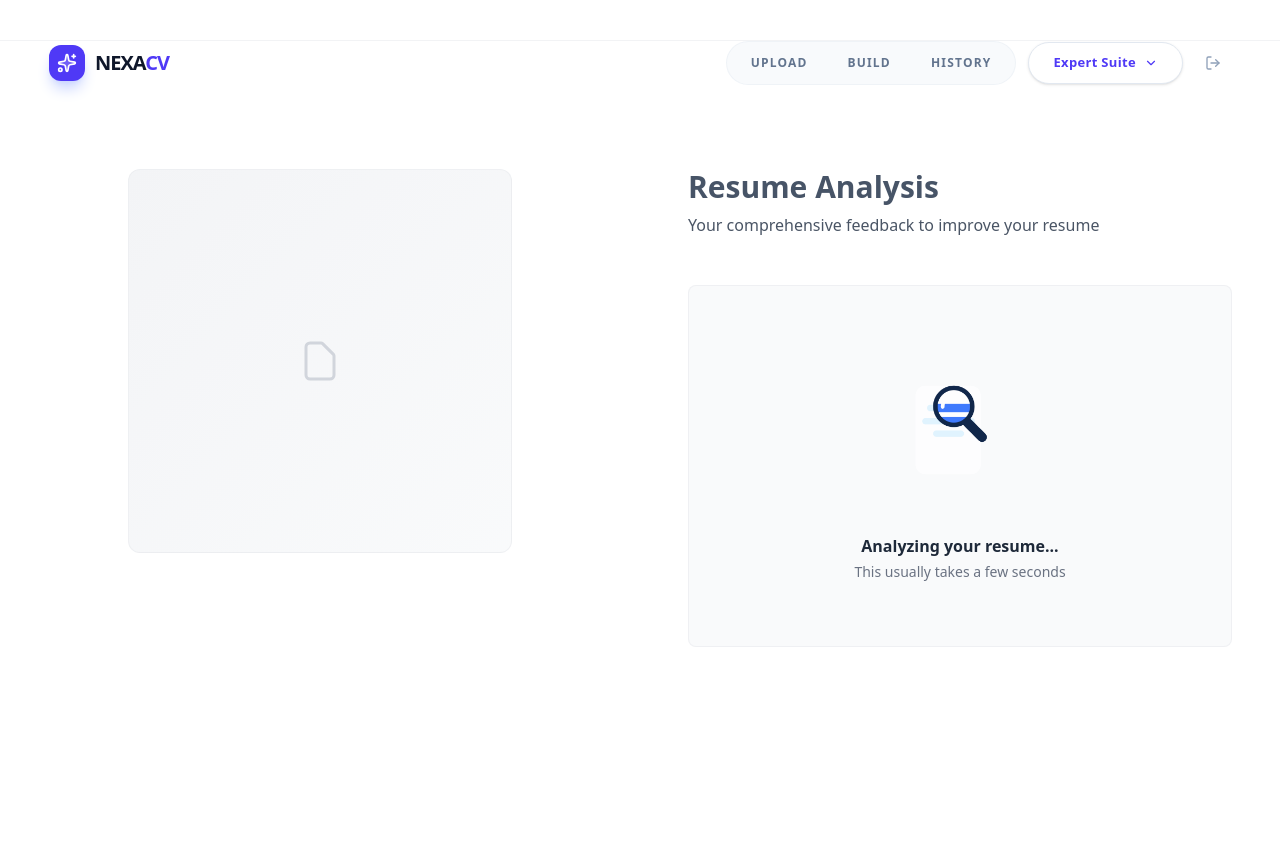
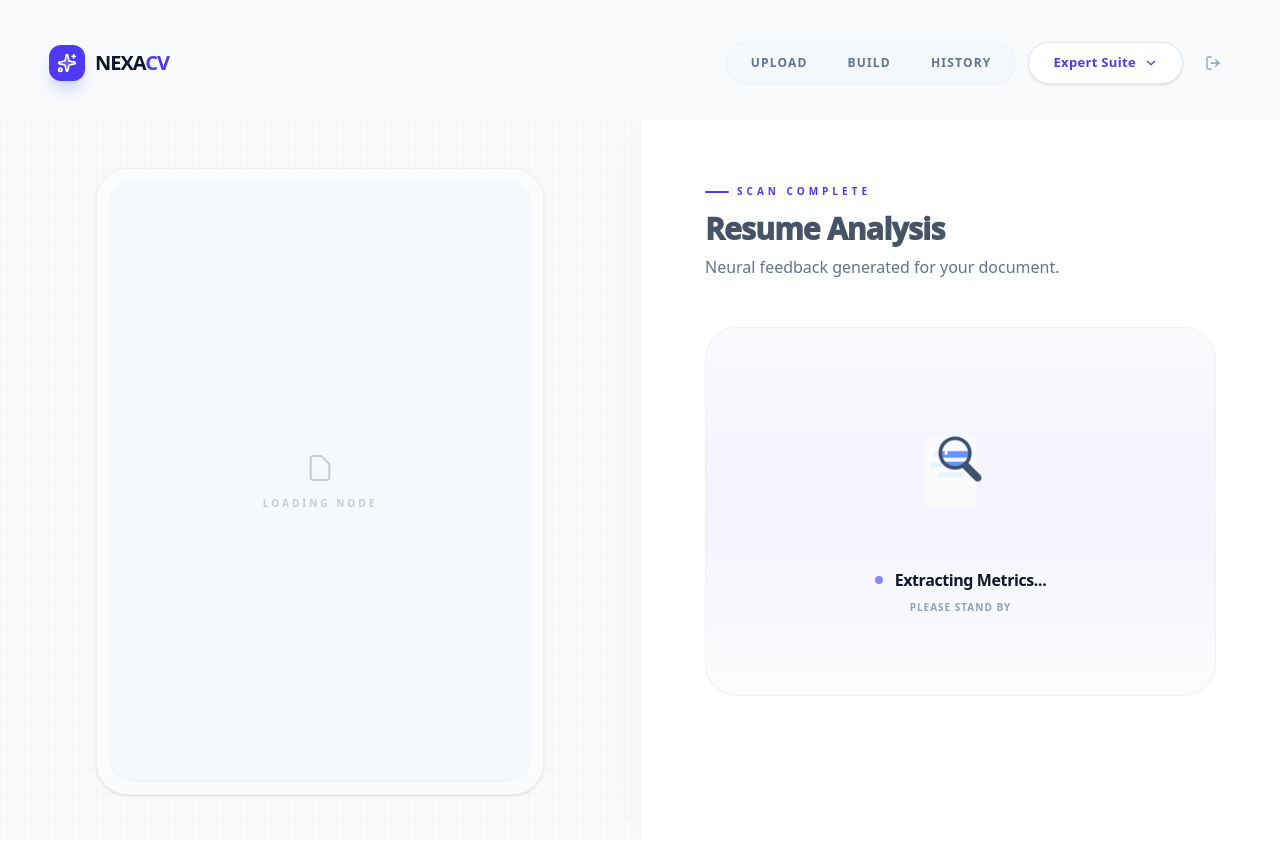
Before and after one commit to st-darwin/AI-resume-analyzer, a React (Vite) app: page /resume/1 in a window 1280 px wide. Built offline with nearby package versions, Linux system fonts and the light colour scheme; a web font is replaced by a local one.

Commit message:
Update resume.tsx

```diff
--- a/src/sections/resume.tsx
+++ b/src/sections/resume.tsx
@@ -12,10 +12,10 @@ const Resume = () => {
   const { isLoading, auth, fs, kv } = usePuterStore()
   const [imageUrl, setImageUrl] = useState<string | undefined>()
   const [resumeUrl, setResumeUrl] = useState<string | undefined>()
-  const [feedback, setFeedback] = useState<Feedback | null>(null)
+  const [feedback, setFeedback] = useState<Feedback | null>(null) // Typed as 'any' or your Feedback type
+  const [imageLoaded, setImageLoaded] = useState(false) // NEW: Image loading state
   const navigate = useNavigate()
 
-  // 1. Auth Guard: Don't let the component try to fetch data if not logged in
   useEffect(() => {
     if (!isLoading && !auth.isAuthenticated) {
       navigate(`/auth?next=/resume/${id}`)
@@ -23,7 +23,6 @@ const Resume = () => {
   }, [isLoading, auth.isAuthenticated, id, navigate])
 
   useEffect(() => {
-    // 2. Prevent execution if Puter isn't ready or ID is missing
     if (isLoading || !auth.isAuthenticated || !id) return;
 
     const loadResume = async () => {
@@ -31,12 +30,8 @@ const Resume = () => {
         const resumeDataString = await kv.get(`resume:${id}`);
         if (!resumeDataString) return;
 
-
-
-
         const data = JSON.parse(resumeDataString);
 
-        // 3. Robust File Reading: Ensure path is a file, not a directory
         if (data.resumePath && typeof data.resumePath === 'string') {
           const resumeBlob = await fs.read(data.resumePath);
           if (resumeBlob) {
@@ -45,7 +40,6 @@ const Resume = () => {
           }
         }
 
-        // 4. Image Reading with Safety Check
         if (data.imagePath && typeof data.imagePath === 'string') {
           const imageBlob = await fs.read(data.imagePath);
           if (imageBlob) {
@@ -62,132 +56,200 @@ const Resume = () => {
 
     loadResume();
 
-    // 5. Cleanup: Revoke URLs to prevent memory leaks
     return () => {
       if (resumeUrl) URL.revokeObjectURL(resumeUrl);
       if (imageUrl) URL.revokeObjectURL(imageUrl);
     }
-  }, [id, auth.isAuthenticated, isLoading , imageUrl , resumeUrl , fs , kv]);
+  }, [id, auth.isAuthenticated, isLoading, imageUrl, resumeUrl, fs, kv]);
 
   return (
-    <main className='bg-white min-h-screen'>
-      <div className='sticky top-0 z-50 bg-white border-b border-gray-200/50'>
+    <main className='bg-slate-50 min-h-screen selection:bg-indigo-500/30 selection:text-indigo-900'>
+      <div className='sticky top-0 z-50'>
         <Navbar />
       </div>
 
-      <div className='flex flex-row w-full max-lg:flex-col min-h-screen pt-20'>
-        {/* Left Side: Resume Preview - Sticky */}
-        <section className="hidden lg:flex w-1/2 p-8 items-start justify-center pt-12 sticky top-20 h-fit">
+      <div className='flex flex-col lg:flex-row w-full min-h-screen pt-24 lg:pt-20'>
+
+        {/* LEFT SIDE: Technical Canvas & Preview */}
+        <section className="hidden lg:flex w-1/2 p-8 items-start justify-center pt-12 sticky top-20 h-[calc(100vh-5rem)] bg-[linear-gradient(to_right,#8080800a_1px,transparent_1px),linear-gradient(to_bottom,#8080800a_1px,transparent_1px)] bg-[size:24px_24px]">
           {imageUrl && resumeUrl ? (
-            <a href={resumeUrl} target='_blank' rel="noreferrer" className='w-full max-w-sm'>
-              <div className='relative group rounded-xl overflow-hidden shadow-sm hover:shadow-2xl transition-shadow duration-500 border border-gray-200/50'>
-                <div className='relative bg-white'>
+            <a href={resumeUrl} target='_blank' rel="noreferrer" className='w-full max-w-md outline-none group'>
+              <div className='relative rounded-[2rem] p-3 bg-white/60 backdrop-blur-md border border-slate-200/50 shadow-[0_20px_40px_-15px_rgba(0,0,0,0.05)] group-hover:shadow-[0_30px_60px_-15px_rgba(79,70,229,0.15)] transition-all duration-700 ease-out'>
+
+                {/* Image Container */}
+                <div className='relative rounded-[1.5rem] overflow-hidden bg-white shadow-inner border border-slate-100 min-h-[400px] flex items-center justify-center'>
+
+                  {/* NEW: Smooth Image Loader */}
+                  {!imageLoaded && (
+                    <div className="absolute inset-0 flex flex-col items-center justify-center bg-slate-50 z-10">
+                      <div className="relative w-12 h-12 flex items-center justify-center mb-4">
+                        <div className="absolute inset-0 border-2 border-indigo-100 rounded-full animate-[spin_3s_linear_infinite]" />
+                        <div className="absolute w-8 h-8 border-t-2 border-indigo-500 rounded-full animate-spin" />
+                        <div className="w-2 h-2 bg-indigo-600 rounded-full animate-pulse" />
+                      </div>
+                      <span className="text-[10px] font-black uppercase tracking-[0.3em] text-slate-400">Rendering Canvas</span>
+                    </div>
+                  )}
+
                   <img
                     src={imageUrl}
                     alt="Resume Preview"
-                    className='w-full h-auto object-contain group-hover:scale-105 transition-transform duration-700'
-                    title='Click to view full PDF'
+                    onLoad={() => setImageLoaded(true)}
+                    className={`w-full h-auto object-contain transition-all duration-700 ease-out ${
+                      imageLoaded ? 'opacity-100 group-hover:scale-[1.02]' : 'opacity-0 scale-95'
+                    }`}
                   />
+
+                  {/* Glassmorphism Hover Overlay */}
+                  <div className='absolute inset-0 bg-slate-900/40 backdrop-blur-[2px] opacity-0 group-hover:opacity-100 transition-all duration-500 flex items-center justify-center z-20'>
+                    <div className='bg-white px-6 py-3 rounded-full flex items-center gap-3 shadow-2xl translate-y-4 group-hover:translate-y-0 transition-transform duration-500 ease-out'>
+                      <div className="w-2 h-2 rounded-full bg-indigo-500 animate-ping" />
+                      <span className='text-sm font-black tracking-widest uppercase text-slate-900'>Access PDF</span>
                     </div>
-                <div className='absolute inset-0 bg-black/0 group-hover:bg-black/20 transition-colors duration-300 flex items-center justify-center opacity-0 group-hover:opacity-100 transition-opacity duration-300'>
-                  <div className='bg-white/95 px-4 py-2 rounded-lg flex items-center gap-2'>
-                    <svg className='w-5 h-5 text-blue-600' fill='none' stroke='currentColor' viewBox='0 0 24 24'>
-                      <path strokeLinecap='round' strokeLinejoin='round' strokeWidth={2} d='M10 6H6a2 2 0 00-2 2v10a2 2 0 002 2h10a2 2 0 002-2v-4M14 4h6m0 0v6m0-6L10 14' />
-                    </svg>
-                    <span className='text-sm font-semibold text-gray-800'>View PDF</span>
                   </div>
                 </div>
               </div>
             </a>
           ) : (
-            <div className='w-full max-w-sm h-96 rounded-xl bg-gradient-to-br from-gray-100 to-gray-50 animate-pulse flex items-center justify-center border border-gray-200/50'>
-              <svg className='w-12 h-12 text-gray-300' fill='none' stroke='currentColor' viewBox='0 0 24 24'>
+            /* Futuristic Loading Skeleton */
+            <div className='w-full max-w-md aspect-[1/1.4] rounded-[2rem] bg-white/40 backdrop-blur-sm border border-slate-200/50 shadow-sm p-3 flex flex-col gap-4 relative overflow-hidden'>
+              <div className="absolute inset-0 bg-gradient-to-b from-transparent via-indigo-500/5 to-transparent -translate-y-full animate-[shimmer_2s_infinite]" />
+              <div className="w-full h-full rounded-[1.5rem] bg-slate-100/50 border border-slate-100 flex items-center justify-center">
+                 <div className="flex flex-col items-center gap-3 opacity-50">
+                    <svg className='w-8 h-8 text-slate-400 animate-pulse' fill='none' stroke='currentColor' viewBox='0 0 24 24'>
                       <path strokeLinecap='round' strokeLinejoin='round' strokeWidth={1.5} d='M7 21h10a2 2 0 002-2V9.414a1 1 0 00-.293-.707l-5.414-5.414A1 1 0 0012.586 3H7a2 2 0 00-2 2v14a2 2 0 002 2z' />
                     </svg>
+                    <span className="text-[10px] font-black uppercase tracking-[0.3em] text-slate-400">Loading Node</span>
+                 </div>
+              </div>
             </div>
           )}
         </section>
 
-        {/* Mobile Resume Preview */}
-        <section className="lg:hidden w-full p-6 py-8 bg-gray-50">
+        {/* Mobile Preview Area */}
+        <section className="lg:hidden w-full px-4 py-8 bg-[linear-gradient(to_right,#8080800a_1px,transparent_1px),linear-gradient(to_bottom,#8080800a_1px,transparent_1px)] bg-[size:24px_24px]">
           {imageUrl && resumeUrl ? (
-            <a href={resumeUrl} target='_blank' rel="noreferrer" className='w-full'>
-              <div className='relative group rounded-lg overflow-hidden shadow-sm border border-gray-200'>
+            <a href={resumeUrl} target='_blank' rel="noreferrer" className='block w-full max-w-sm mx-auto group'>
+              <div className='relative rounded-3xl p-2 bg-white/60 backdrop-blur-md border border-slate-200/50 shadow-lg'>
+                <div className='relative rounded-2xl overflow-hidden bg-white border border-slate-100 min-h-[300px] flex items-center justify-center'>
+
+                  {/* NEW: Mobile Image Loader */}
+                  {!imageLoaded && (
+                    <div className="absolute inset-0 flex items-center justify-center bg-slate-50 z-10">
+                       <div className="w-6 h-6 border-t-2 border-indigo-500 rounded-full animate-spin" />
+                    </div>
+                  )}
+
                   <img
                     src={imageUrl}
-                  alt="Resume Preview"
-                  className='w-full h-auto object-contain'
-                  title='Click to view full PDF'
+                    alt="Preview"
+                    onLoad={() => setImageLoaded(true)}
+                    className={`w-full h-auto object-contain transition-opacity duration-500 ${
+                      imageLoaded ? 'opacity-100' : 'opacity-0'
+                    }`}
                   />
+                </div>
               </div>
             </a>
           ) : (
-            <div className='w-full h-64 rounded-lg bg-gray-200 animate-pulse'></div>
+             <div className='w-full max-w-sm mx-auto aspect-[1/1.4] rounded-3xl bg-slate-200/50 animate-pulse' />
           )}
         </section>
 
-        {/* Right Side: Feedback Content */}
-        <section className='w-1/2 max-lg:w-full p-8 lg:p-12 bg-white'>
-          <div className='max-w-3xl'>
+        {/* RIGHT SIDE: Feedback Control Panel */}
+        <section className='w-full lg:w-1/2 p-6 lg:p-12 xl:p-16 bg-white border-l border-slate-200/50 shadow-[-20px_0_40px_-15px_rgba(0,0,0,0.02)] z-10'>
+          <div className='max-w-2xl mx-auto'>
+
             {/* Header */}
             <div className='mb-12'>
-              <h2 className='text-3xl lg:text-4xl font-bold text-gray-900 mb-2'>
+              <div className="flex items-center gap-2 mb-3">
+                <span className="h-[2px] w-6 bg-indigo-600 rounded-full" />
+                <span className="text-[10px] font-black uppercase tracking-[0.4em] text-indigo-600">Scan Complete</span>
+              </div>
+              <h2 className='text-3xl lg:text-4xl font-[1000] tracking-tight text-slate-900 mb-2'>
                 Resume Analysis
               </h2>
-              <p className='text-gray-600'>Your comprehensive feedback to improve your resume</p>
+              <p className='text-slate-500 font-medium'>Neural feedback generated for your document.</p>
             </div>
 
             {feedback ? (
-              <div className='flex flex-col gap-6 animate-in fade-in slide-in-from-bottom-4 duration-700'>
+              <div className='flex flex-col gap-8 animate-in fade-in slide-in-from-bottom-8 duration-700'>
+
                 {/* Summary Section */}
-                <div className='  group rounded-lg border border-gray-200/50 p-8 hover:border-blue-300/50 hover:shadow-md transition-all duration-300 bg-white'>
-                  <div className='flex items-center gap-3 mb-6'>
-                    <div className='w-10 h-10 rounded-lg bg-blue-50'>
-                      <svg className='w-6 h-6 text-blue-600 m-2' fill='none' stroke='currentColor' viewBox='0 0 24 24'>
-                        <path strokeLinecap='round' strokeLinejoin='round' strokeWidth={2} d='M9 12l2 2 4-4m6 2a9 9 0 11-18 0 9 9 0 0118 0z' />
+                <div className='group relative overflow-hidden rounded-[2rem] border border-slate-200/60 bg-white p-8 hover:shadow-[0_20px_40px_-15px_rgba(0,0,0,0.05)] hover:border-indigo-200/80 transition-all duration-500'>
+                  <div className='flex items-center gap-5 mb-8'>
+                    <div className='w-14 h-14 rounded-2xl bg-slate-900 flex items-center justify-center text-indigo-400 group-hover:scale-110 group-hover:rotate-3 transition-transform duration-500 shadow-inner'>
+                      <svg className='w-6 h-6 fill-current' viewBox='0 0 24 24'>
+                        <path d='M9 12l2 2 4-4m6 2a9 9 0 11-18 0 9 9 0 0118 0z' stroke="currentColor" strokeWidth="2" strokeLinecap="round" strokeLinejoin="round" fill="none"/>
                       </svg>
                     </div>
-                    <h3 className='text-lg font-semibold text-gray-900'>Summary</h3>
+                    <div>
+                        <h3 className='text-lg font-black text-slate-900 tracking-tight leading-none mb-1'>Executive Summary</h3>
+                        <p className="text-[10px] text-slate-400 font-bold uppercase tracking-widest">Overview Data</p>
                     </div>
+                  </div>
+                  <div className="text-slate-600 leading-relaxed">
                     <Summary feedback={feedback}/>
+                  </div>
                 </div>
 
                 {/* ATS Score Section */}
-                <div className='group rounded-lg border border-gray-200/50 p-8 hover:border-green-300/50 hover:shadow-md transition-all duration-300 bg-white'>
-                  <div className='flex items-center gap-3 mb-6'>
-                    <div className='w-10 h-10 rounded-lg bg-green-50'>
-                      <svg className='w-6 h-6 text-green-600 m-2' fill='none' stroke='currentColor' viewBox='0 0 24 24'>
+                <div className='group relative overflow-hidden rounded-[2rem] border border-slate-200/60 bg-white p-8 hover:shadow-[0_20px_40px_-15px_rgba(0,0,0,0.05)] hover:border-emerald-200/80 transition-all duration-500'>
+                  <div className='flex items-center gap-5 mb-8'>
+                    <div className='w-14 h-14 rounded-2xl bg-slate-900 flex items-center justify-center text-emerald-400 group-hover:scale-110 group-hover:rotate-3 transition-transform duration-500 shadow-inner'>
+                      <svg className='w-6 h-6' fill='none' stroke='currentColor' viewBox='0 0 24 24'>
                         <path strokeLinecap='round' strokeLinejoin='round' strokeWidth={2} d='M13 10V3L4 14h7v7l9-11h-7z' />
                       </svg>
                     </div>
-                    <h3 className='text-lg font-semibold text-gray-900'>ATS Score</h3>
+                    <div>
+                        <h3 className='text-lg font-black text-slate-900 tracking-tight leading-none mb-1'>ATS Compatibility</h3>
+                        <p className="text-[10px] text-slate-400 font-bold uppercase tracking-widest">Parsing Metrics</p>
+                    </div>
                   </div>
                   <ATS score={feedback.ATS.score || 0} suggestions={feedback.ATS.tips || []} />
                 </div>
 
                 {/* Details Section */}
-                <div className='group rounded-lg border border-gray-200/50 p-8 hover:border-purple-300/50 hover:shadow-md transition-all duration-300 bg-white'>
-                  <div className='flex items-center gap-3 mb-6'>
-                    <div className='w-10 h-10 rounded-lg bg-purple-50'>
-                      <svg className='w-6 h-6 text-purple-600 m-2' fill='none' stroke='currentColor' viewBox='0 0 24 24'>
+                <div className='group relative overflow-hidden rounded-[2rem] border border-slate-200/60 bg-white p-8 hover:shadow-[0_20px_40px_-15px_rgba(0,0,0,0.05)] hover:border-purple-200/80 transition-all duration-500'>
+                  <div className='flex items-center gap-5 mb-8'>
+                    <div className='w-14 h-14 rounded-2xl bg-slate-900 flex items-center justify-center text-purple-400 group-hover:scale-110 group-hover:rotate-3 transition-transform duration-500 shadow-inner'>
+                      <svg className='w-6 h-6' fill='none' stroke='currentColor' viewBox='0 0 24 24'>
                         <path strokeLinecap='round' strokeLinejoin='round' strokeWidth={2} d='M13 16h-1v-4h-1m1-4h.01M21 12a9 9 0 11-18 0 9 9 0 0118 0z' />
                       </svg>
                     </div>
-                    <h3 className='text-lg font-semibold text-gray-900'>Details & Tips</h3>
+                    <div>
+                        <h3 className='text-lg font-black text-slate-900 tracking-tight leading-none mb-1'>Optimization Details</h3>
+                        <p className="text-[10px] text-slate-400 font-bold uppercase tracking-widest">Actionable Tips</p>
+                    </div>
                   </div>
                   <Details feedback={feedback}/>
                 </div>
+
               </div>
             ) : (
-              <div className='flex flex-col items-center justify-center py-16 rounded-lg border border-gray-200/50 bg-gray-50'>
-                <img src="/images/resume-scan-2.gif" alt="Analyzing..." className='w-40 h-40 object-contain mb-6' />
-                <p className="text-base font-semibold text-gray-800 mb-1">Analyzing your resume...</p>
-                <p className="text-sm text-gray-500">This usually takes a few seconds</p>
+              /* Loading State for Right Side */
+              <div className='flex flex-col items-center justify-center py-20 rounded-[2rem] border border-slate-200/50 bg-slate-50/50 relative overflow-hidden'>
+                <div className="absolute inset-0 bg-gradient-to-b from-transparent via-indigo-500/5 to-transparent -translate-y-full animate-[shimmer_2s_infinite]" />
+
+                <div className="relative z-10 flex flex-col items-center">
+                    <img src="/images/resume-scan-2.gif" alt="Analyzing..." className='w-32 h-32 object-contain mb-8 mix-blend-multiply opacity-80' />
+                    <div className="flex items-center gap-3 mb-2">
+                        <div className="w-2 h-2 rounded-full bg-indigo-500 animate-pulse" />
+                        <p className="text-base font-black text-slate-900 tracking-tight">Extracting Metrics...</p>
+                    </div>
+                    <p className="text-[10px] font-bold uppercase tracking-widest text-slate-400">Please stand by</p>
+                </div>
               </div>
             )}
           </div>
         </section>
       </div>
+
+      <style>{`
+        @keyframes shimmer {
+          100% { transform: translateY(100%); }
+        }
+      `}</style>
     </main>
   )
 }
```
Lines whose indentation alone changed are shown as unchanged.
